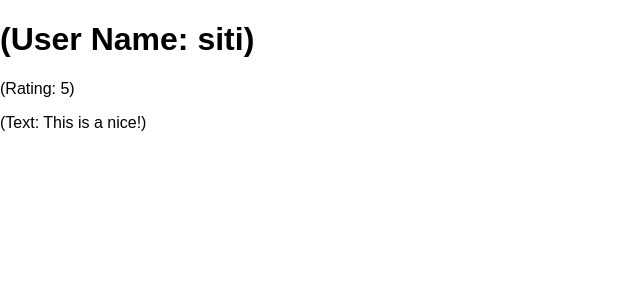
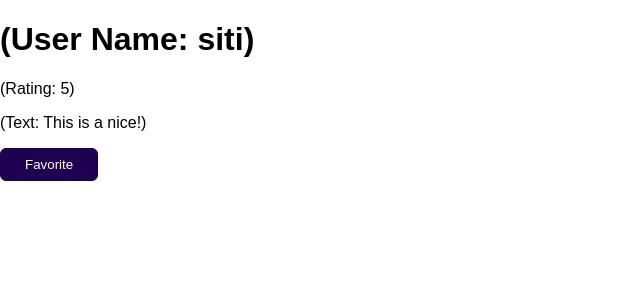
Before and after one commit to sitiabdulaziz11/frontend-React-and-javascript, a Django app: page /reviews/1 in a window 1280 px wide. Shown: the top 300 px of the page, without its empty margins (0-640 px from the left). Run offline with Django 4.2, Linux system fonts and the light colour scheme; data comes from the database, SQL or seed files in the repository.

Commit message:
django session

```diff
--- a/feedback/feedback/settings.py
+++ b/feedback/feedback/settings.py
@@ -126,3 +126,5 @@ DEFAULT_AUTO_FIELD = 'django.db.models.BigAutoField'
 
 MEDIA_ROOT = BASE_DIR / "uploads"
 MEDIA_URL = "/user-media/"
+
+# SESSION_COOKIE_AGE = 120
--- a/feedback/review/templates/reviews/review_detail.html
+++ b/feedback/review/templates/reviews/review_detail.html
@@ -10,6 +10,7 @@
                 {% comment %} <h1>(User Name: {{ object.user_name }}) </h1> {% endcomment %}
                 <p>(Rating: {{review.rating}})</p>
                 <p>(Text: {{review.review_text}})</p>
+                <button>Favorite</button>
             {% comment %} <li> {% endcomment %}
         {% comment %} {% endfor %} {% endcomment %}
     {% comment %} </ul> {% endcomment %}
```
